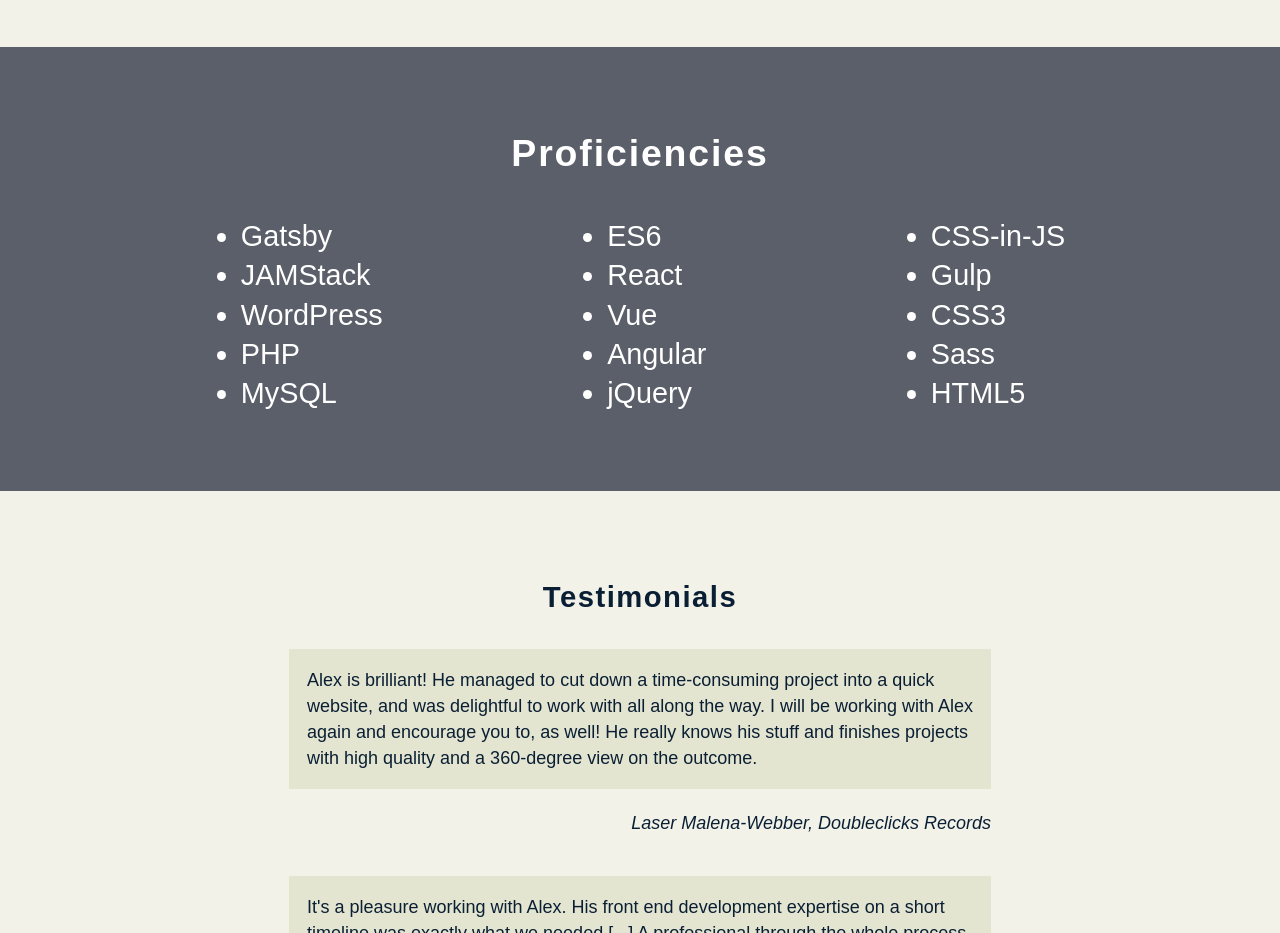
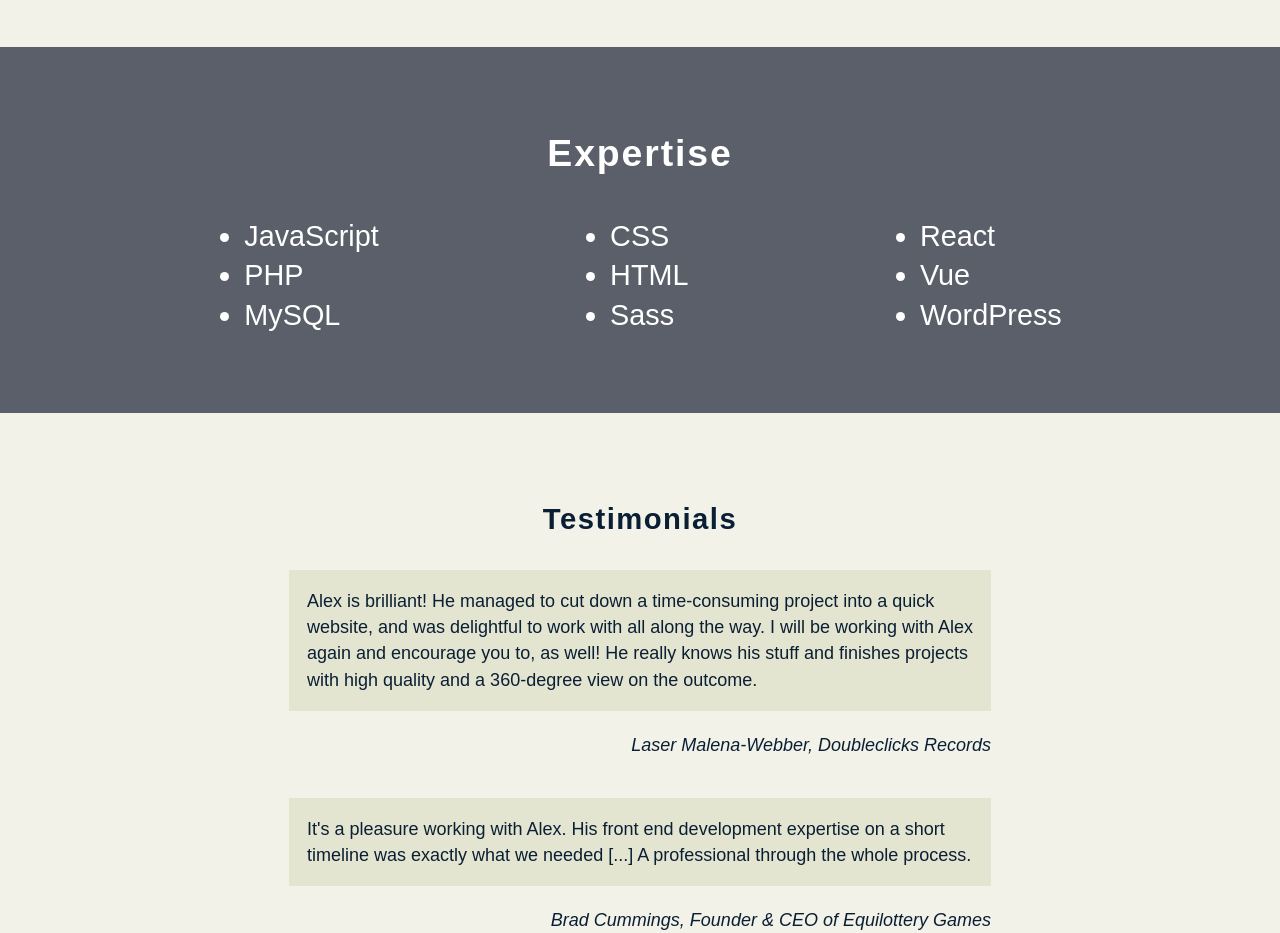
Before and after one commit to alexjgustafson/alexjgustafsontech, a Gatsby site: page / in a window 1280 px wide. Shown: the part 1100-2033 px from the top of the page. Built offline with nearby package versions, Linux system fonts and the light colour scheme; Gatsby itself is replaced by a stand-in of ours; a web font is replaced by a local one.

Commit message:
cleanup skills list

```diff
--- a/src/pages/index.js
+++ b/src/pages/index.js
@@ -7,9 +7,6 @@ import About from '../components/about'
 import SkillsList from '../components/skillslist'
 import Testimonial from '../components/testimonial'
 
-const skillsListOne = ['Gatsby', 'JAMStack', 'WordPress','PHP', 'MySQL']
-const skillsListTwo = ['ES6','React', 'Vue', 'Angular', 'jQuery']
-const skillsListThree = ['CSS-in-JS', 'Gulp', 'CSS3','Sass','HTML5']
 
 class IndexPage extends Component {
 
@@ -39,11 +36,11 @@ class IndexPage extends Component {
       <About />
       <section className="skills" style={{backgroundColor:'#5A5F69', color:'#fff', fontSize: '1.6rem', padding:'3em 0 1.6em'}}>
         <div className="container">
-          <h2 className="skills__headline" style={{fontSize: `1.3em`, marginBottom:'1.3em'}}>Proficiencies</h2>
+          <h2 className="skills__headline" style={{fontSize: `1.3em`, marginBottom:'1.3em'}}>Expertise</h2>
           <div className="skills__lists-wrapper">
-            <SkillsList list={skillsListOne} />
-            <SkillsList list={skillsListTwo} />
-            <SkillsList list={skillsListThree} />
+            <SkillsList list={['JavaScript','PHP','MySQL']} />
+            <SkillsList list={['CSS','HTML', 'Sass']} />
+            <SkillsList list={['React','Vue','WordPress']} />
           </div>
         </div>
       </section>
```
